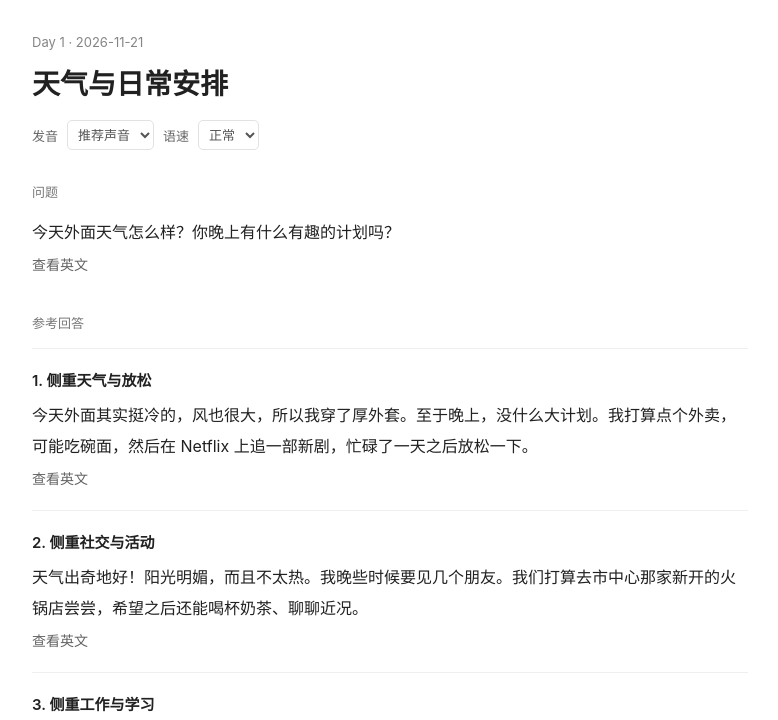
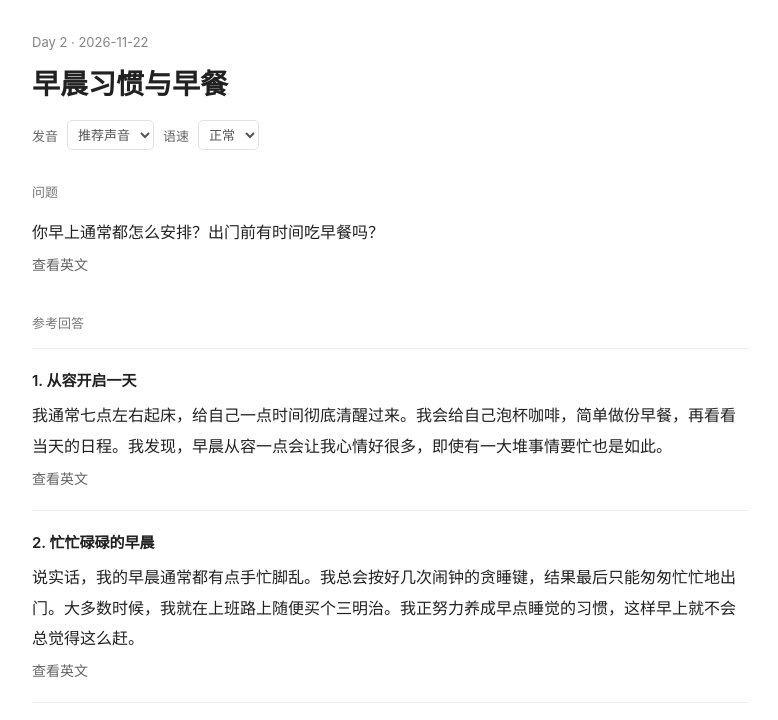
Before and after one commit to wenqingduu/daily-english, a plain HTML site: page index.html in a window 1280 px wide. Shown: the part 77-797 px from the top of the page, without its empty margins (250-1028 px from the left). Drawn offline with Linux system fonts and the light colour scheme.

Commit message:
fix: always display latest published lesson as today's exercise

```diff
--- a/index.html
+++ b/index.html
@@ -62,7 +62,7 @@ let done=new Set();
 try{done=new Set(JSON.parse(localStorage.getItem('english-done')||'[]'))}catch{}
 const esc=t=>String(t??'').replace(/[&<>"']/g,c=>({'&':'&amp;','<':'&lt;','>':'&gt;','"':'&quot;',"'":'&#39;'}[c]));
 const today=()=>{const a=new Intl.DateTimeFormat('en-CA',{timeZone:'Asia/Tokyo',year:'numeric',month:'2-digit',day:'2-digit'}).formatToParts(new Date());const p=Object.fromEntries(a.map(x=>[x.type,x.value]));return p.year+'-'+p.month+'-'+p.day;};
-const latest=()=>[...lessons].reverse().find(x=>x.date<=today())||lessons[lessons.length-1];
+const latest=()=>lessons[lessons.length-1];
 function stop(){if('speechSynthesis' in window)speechSynthesis.cancel()}
 function voiceScore(v){let s=/^en-US$/i.test(v.lang)?80:/^en[-_]/i.test(v.lang)?50:0;
 const n=v.name.toLowerCase();if(/natural|neural|premium|enhanced|siri/.test(n))s+=120;
```
